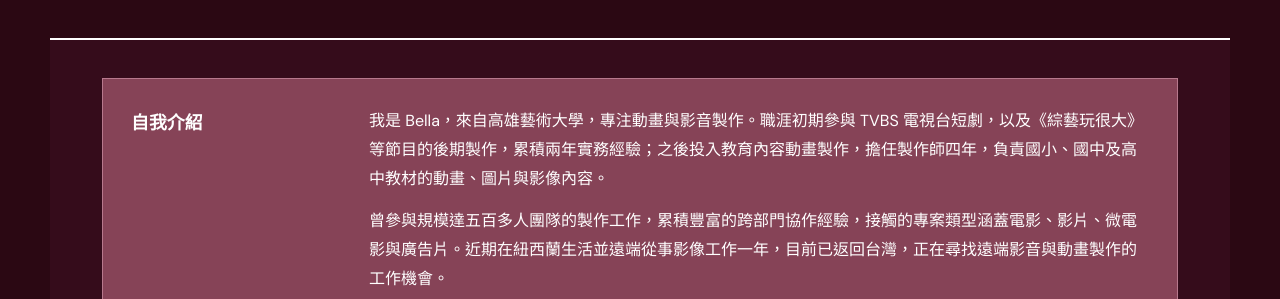
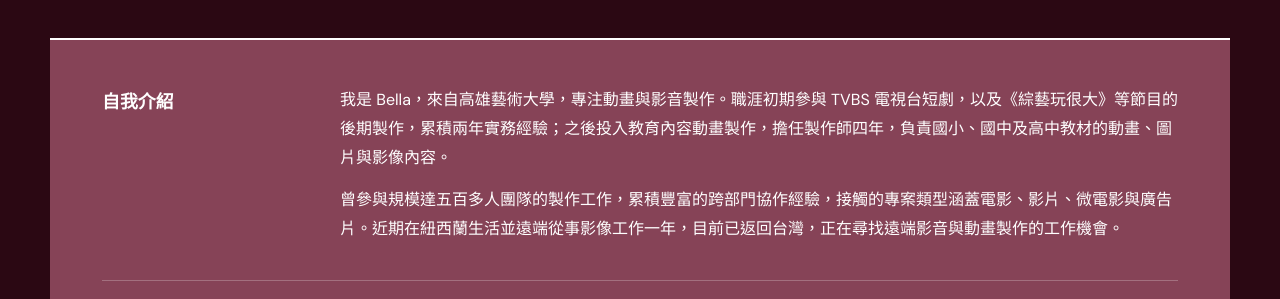
Before and after one commit to EdisonWang-Web/bella, a plain HTML site: page resume.html in a window 1280 px wide. Shown: the part 501-800 px from the top of the page. Drawn offline with Linux system fonts and the light colour scheme.

Commit message:
Extend rose background across the complete resume panel

```diff
--- a/resume.html
+++ b/resume.html
@@ -8,7 +8,7 @@
   <meta name="description" content="Bella 的 人工智慧 動畫生成履歷。包含自我介紹、工作經驗、跨部門協作與遠端工作方向。">
   <link rel="preconnect" href="https://fonts.googleapis.com">
   <link rel="preconnect" href="https://fonts.gstatic.com" crossorigin>
-  <link rel="stylesheet" href="styles.css?v=bella-outline-20261123">
+  <link rel="stylesheet" href="styles.css?v=bella-rose-resume-20261123">
   <script src="site.js" defer></script>
 </head>
 <body>
--- a/styles.css
+++ b/styles.css
@@ -309,18 +309,13 @@ body { background: var(--paper); color: #fff; }
 @media (max-width: 620px) { .actions { gap: 16px; } }
 @media (prefers-reduced-motion: reduce) { .hero-photo .outline-button { transition: none; } }
 
-/* A deeper rose panel highlights the personal introduction. */
-.profile-section {
-  background: #864357;
-  border: 1px solid #b7798d;
-  padding: 28px;
-  margin-top: 28px;
-  margin-bottom: 8px;
-  color: #fff;
-}
+/* One continuous rose surface for the complete resume content. */
+.resume-body { background: #864357; }
+.profile-section { background: transparent; border: 0; border-bottom: 1px solid var(--line); padding: 36px 0; margin: 0; color: #fff; }
 .profile-section h2, .profile-section p { color: #fff; }
-@media (max-width: 620px) { .profile-section { padding: 22px 18px; margin-top: 20px; } }
+@media (max-width: 620px) { .profile-section { padding: 28px 0; } }
 @media print {
+  .resume-body { background: white; }
   .profile-section { background: transparent; color: #30242a; padding: 17px 0; margin: 0; border: 0; border-bottom: 1px solid var(--line); }
   .profile-section h2 { color: #773147; }
   .profile-section p { color: #30242a; }
```
Also changed, not shown: index.html (+1 -1 lines).
